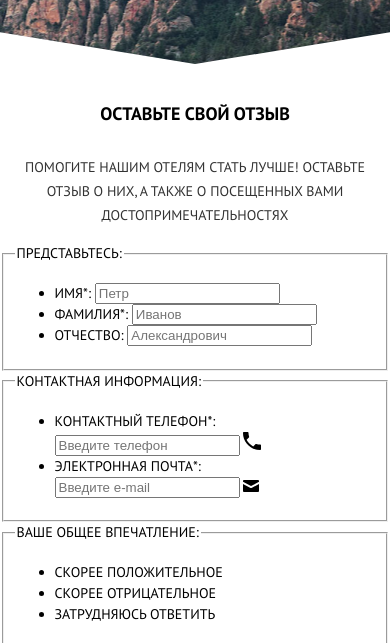
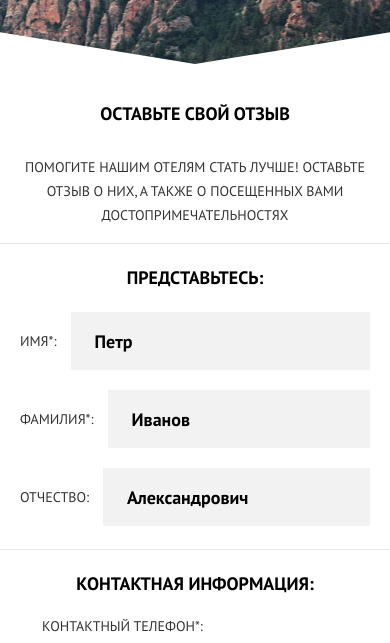
Before and after one commit to RobertRKh/1836919-sedona-24, a website: page source/form.html in a window 390 px wide. Shown: the part 150-793 px from the top of the page. Drawn offline with nearby package versions, Linux system fonts and the light colour scheme; files that its build step writes are made by us from their sources.

Commit message:
4.10. Адаптивная сетка внутренних страниц Правки 2

```diff
--- a/source/less/style.less
+++ b/source/less/style.less
@@ -22,6 +22,7 @@
 @import "./components/social.less";
 
 // compomets - form
+@import "./components/feedback-form.less";
 @import "./components/modal-form.less";
 
 // compomets - photo
```
